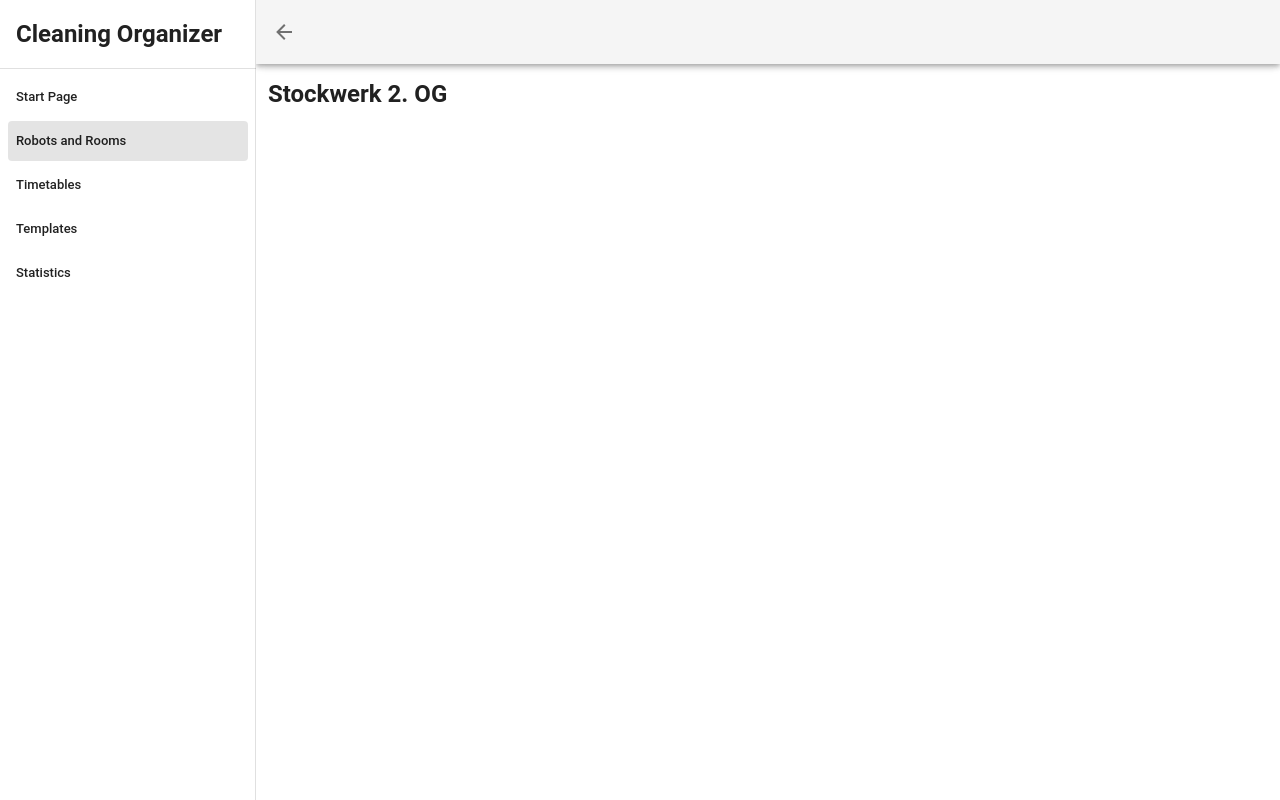
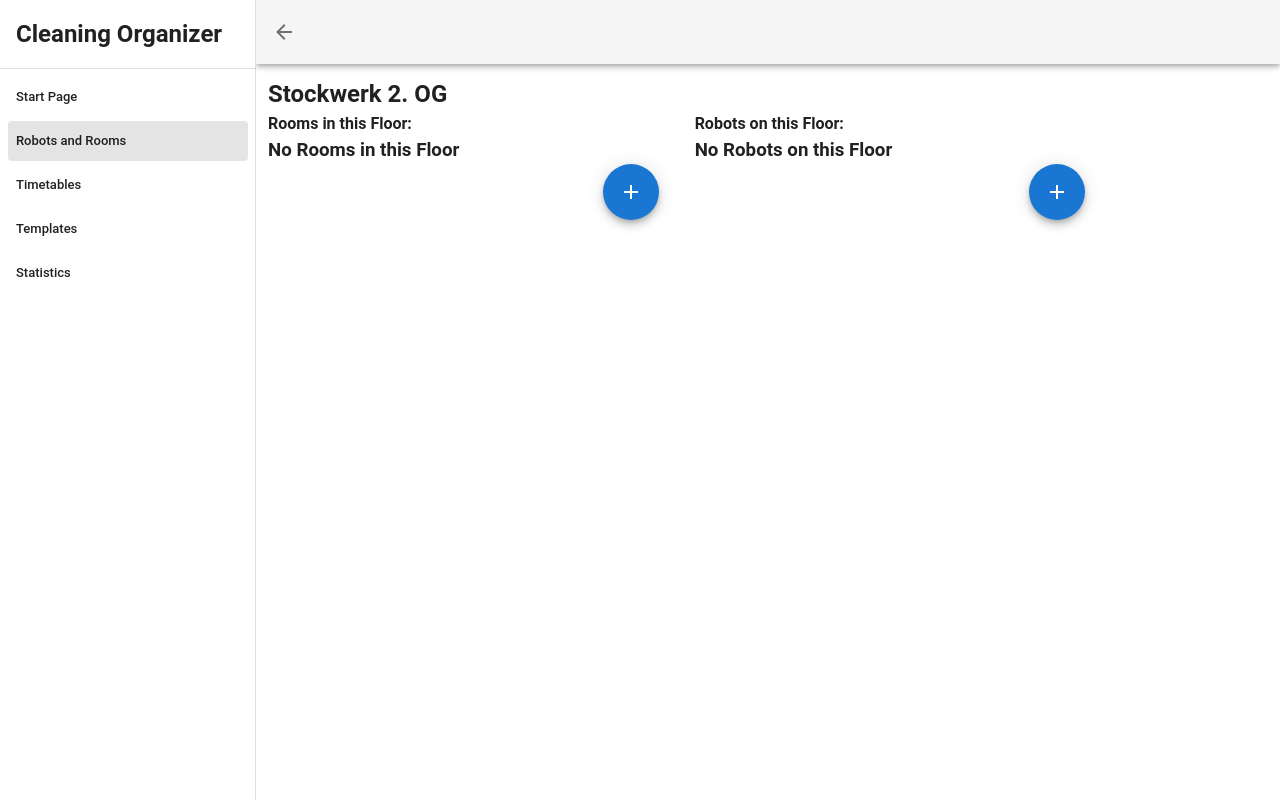
Before and after one commit to sman1011/mmk-a1, a Vue app: page /#/floors/0 in a window 1280 px wide. Built offline with nearby package versions, Linux system fonts and the light colour scheme.

Commit message:
Add Floor & Robot overview Page

```diff
--- a/src/Api.js
+++ b/src/Api.js
@@ -87,9 +87,15 @@ export class ApiMock{
         }
     }
 
-    getRobotList(){
+    getRobotList(floorId){
         // GET /robots
-        let robots = this.data.robots.map( r => ({ id: r.id, name: r.name }) );
+        let robots=[];
+        if (floorId || floorId===0){
+            robots = this.data.robots.filter( r => (r.floor === floorId) ).map( r => ({ id: r.id, name: r.name }) );
+        } else{
+            robots = this.data.robots.map( r => ({ id: r.id, name: r.name }) );
+
+        }
         return this.apiCall(robots);
     }
 
--- a/src/Store.js
+++ b/src/Store.js
@@ -84,8 +84,8 @@ let store = new Vuex.Store({
             });
         },
 
-        load_robot_list({ commit }){
-            return api.getRobotList().then( data => {
+        load_robot_list({ commit }, { floorId }){
+            return api.getRobotList(floorId).then( data => {
                 commit('set_robot_list', data)
             });
         },
--- a/src/pages/FloorListPage.vue
+++ b/src/pages/FloorListPage.vue
@@ -51,6 +51,7 @@
                 {{floor.name}}
             </v-card>
         </router-link>
+        <h3 v-if="$store.state.floorList===0">There are no Floors yet.</h3>
         <v-fab-transition>
             <v-btn
                     to="/floors/new"
--- a/src/pages/FloorPage.vue
+++ b/src/pages/FloorPage.vue
@@ -1,32 +1,33 @@
 <script>
+    import {mdiPlus} from '@mdi/js'
 
     export default {
         name: "FloorPage",
-    components: {  },
+        components: {},
 
-    props:{
-    },
+        props: {},
 
-    data(){
+        data() {
             return {
+                mdiPlus
             };
         },
 
-    computed:{
-    },
+        computed: {},
 
         watch: {
             '$route': 'fetchData'
         },
 
-    created () {
+        created() {
             this.fetchData()
         },
 
-    methods:{
-        fetchData(id){
+        methods: {
+            fetchData(id) {
                 this.$store.dispatch('load_floor', {floorId: parseInt(this.$route.params.floor_id)});
                 this.$store.dispatch('load_room_list', {floorId: parseInt(this.$route.params.floor_id)});
+                this.$store.dispatch('load_robot_list', {floorId: parseInt(this.$route.params.floor_id)});
             }
         }
     }
@@ -35,18 +36,71 @@ export default {
 <template>
     <div>
         <h2>Stockwerk {{$store.state.floor.name}}</h2>
-        <ul>
-            <li
+        <v-row>
+            <v-col lg="5">
+                <h4>Rooms in this Floor:</h4>
+                <router-link class="text-h6 black--text"
                              v-for="room in $store.state.roomList"
-            >
-                <router-link
+                             v-bind:key="room.id"
+                             v-bind:style="{textDecoration: 'none'}"
                              v-bind:to="'/rooms/' + room.id.toString()"
                 >
+                    <v-card
+                            class="pa-3 my-4 text-center"
+                    >
+
                         {{room.name}}
+                    </v-card>
                 </router-link>
-            </li>
-        </ul>
+                <h3 v-if="$store.state.roomList.length===0">No Rooms in this Floor</h3>
+                <v-fab-transition>
+                    <v-btn
+                            v-bind:style="{float: 'right'}"
+                            to="/rooms/new"
+                            class="mb-3 mr-3"
+                            color="primary"
+                            dark
+                            right
+                            bottom
+                            fab
+                    >
+                        <v-icon>{{mdiPlus}}</v-icon>
+                    </v-btn>
+                </v-fab-transition>
+            </v-col>
 
+            <v-col lg="5">
+                <h4>Robots on this Floor:</h4>
+                <router-link class="text-h6 black--text"
+                             v-for="robot in $store.state.robotList"
+                             v-bind:key="robot.id"
+                             v-bind:style="{textDecoration: 'none'}"
+                             v-bind:to="'/robots/' + robot.id.toString()"
+                >
+                    <v-card
+                            class="pa-3 my-4 text-center"
+                    >
+
+                        {{robot.name}}
+                    </v-card>
+                </router-link>
+                <h3 v-if="$store.state.robotList.length===0">No Robots on this Floor</h3>
+                <v-fab-transition>
+                    <v-btn
+                            v-bind:style="{float: 'right'}"
+                            to="/robots/new"
+                            class="mb-3 mr-3"
+                            color="primary"
+                            dark
+                            right
+                            bottom
+                            fab
+                    >
+                        <v-icon>{{mdiPlus}}</v-icon>
+                    </v-btn>
+                </v-fab-transition>
+            </v-col>
+        </v-row>
     </div>
 </template>
 
```
Lines whose indentation alone changed are shown as unchanged.
